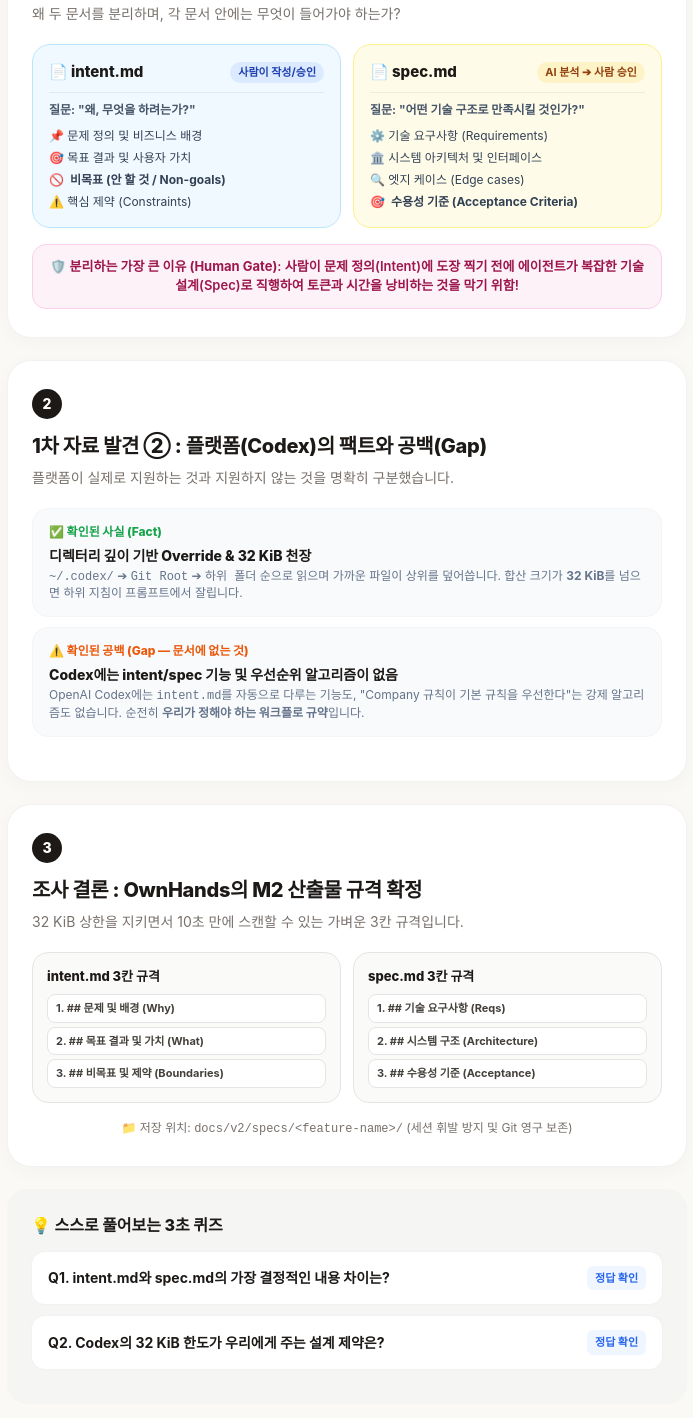
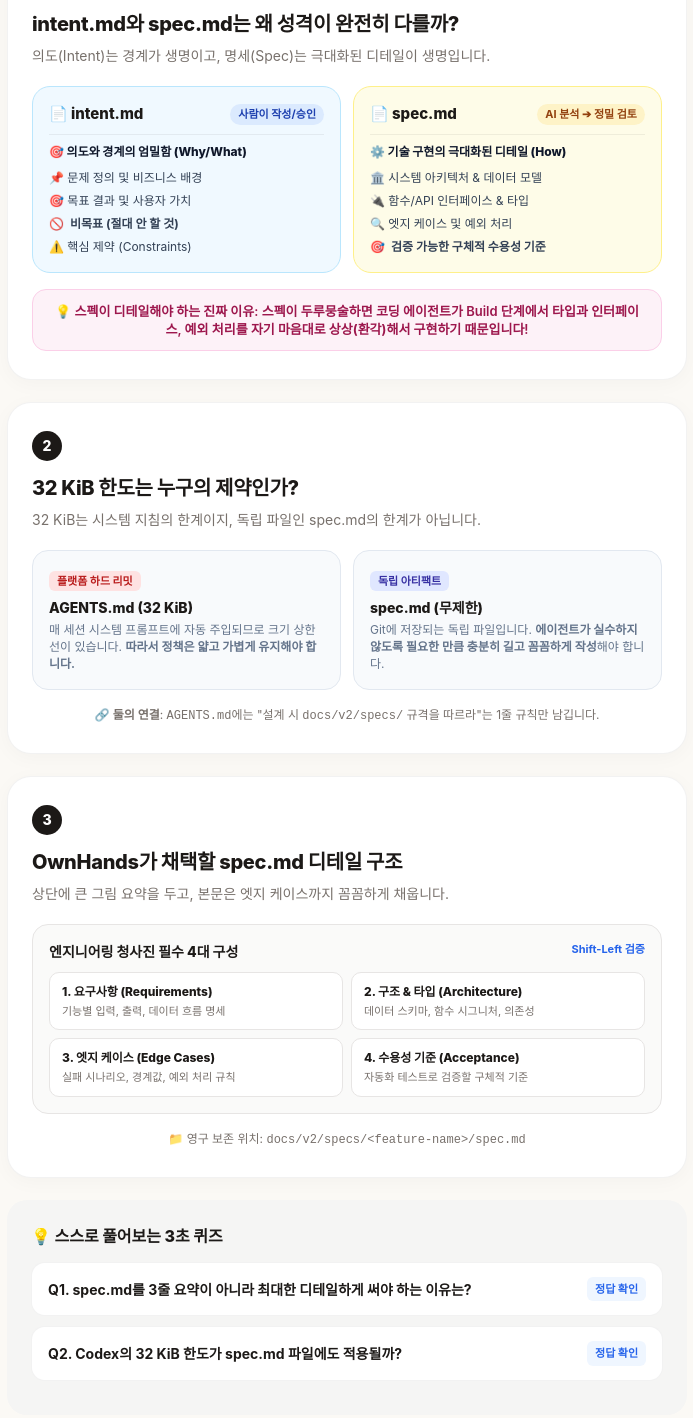
Before and after one commit to taejung3852/OwnHands, a plain HTML site: page docs/v2/explain-m2-research-gate.html in a window 1280 px wide. Shown: the part 254-1672 px from the top of the page, without its empty margins (293-986 px from the left). Drawn offline with Linux system fonts and the light colour scheme.

Commit message:
docs: spec.md를 극대화된 디테일의 엔지니어링 청사진으로 재정의

```diff
--- a/docs/v2/explain-m2-research-gate.html
+++ b/docs/v2/explain-m2-research-gate.html
@@ -3,7 +3,7 @@
 <head>
   <meta charset="UTF-8" />
   <meta name="viewport" content="width=device-width, initial-scale=1.0" />
-  <title>M2 Research Gate — 1차 자료에서 무엇을 찾아냈나?</title>
+  <title>M2 Research Gate — intent.md와 spec.md의 진짜 역할</title>
   <style>
     * { box-sizing: border-box; margin: 0; padding: 0; }
     body {
@@ -72,7 +72,7 @@
       margin-bottom: 20px;
     }
 
-    /* 카드 1: Intent vs Spec 2열 비교 */
+    /* 카드 1: Intent vs Spec 해부도 */
     .compare-grid {
       display: grid;
       grid-template-columns: 1fr 1fr;
@@ -114,16 +114,16 @@
     }
     .author-human { background: #dbeafe; color: #1e40af; }
     .author-ai { background: #fef3c7; color: #92400e; }
-    .doc-question {
+    .doc-focus {
       font-size: 12px;
-      font-weight: 700;
-      color: #475569;
+      font-weight: 800;
+      color: #0f172a;
     }
     .doc-items {
       list-style: none;
       display: flex;
       flex-direction: column;
-      gap: 4px;
+      gap: 5px;
       font-size: 12px;
       color: #334155;
     }
@@ -143,84 +143,73 @@
       font-weight: 600;
       text-align: center;
       margin-top: 12px;
+      line-height: 1.4;
     }
 
-    /* 카드 2: 팩트 vs 공백(Gap) */
-    .facts-grid {
-      display: flex;
-      flex-direction: column;
-      gap: 10px;
+    /* 카드 2: 제약 구분 (AGENTS.md vs spec.md) */
+    .boundary-grid {
+      display: grid;
+      grid-template-columns: 1fr 1fr;
+      gap: 12px;
       margin: 16px 0;
     }
-    .fact-card {
+    .boundary-card {
       border-radius: 16px;
-      padding: 14px 16px;
-      background-color: #f9fafb;
-      border: 1px solid #f3f4f6;
+      padding: 16px;
+      background: #f8fafc;
+      border: 1px solid #e2e8f0;
     }
-    .fact-tag-fact {
-      color: #16a34a;
+    .b-tag {
+      font-size: 11px;
       font-weight: 800;
-      font-size: 12px;
-      margin-bottom: 4px;
-      display: flex;
-      align-items: center;
-      gap: 4px;
+      padding: 2px 8px;
+      border-radius: 6px;
+      display: inline-block;
+      margin-bottom: 6px;
     }
-    .fact-tag-gap {
-      color: #ea580c;
-      font-weight: 800;
-      font-size: 12px;
-      margin-bottom: 4px;
-      display: flex;
-      align-items: center;
-      gap: 4px;
-    }
-    .fact-title {
+    .tag-hard { background: #fee2e2; color: #b91c1c; }
+    .tag-soft { background: #e0e7ff; color: #3730a3; }
+    .b-title {
       font-size: 14px;
       font-weight: 800;
       color: #1c1917;
-      margin-bottom: 2px;
+      margin-bottom: 4px;
     }
-    .fact-detail {
+    .b-desc {
       font-size: 12px;
       color: #64748b;
       line-height: 1.4;
     }
 
-    /* 카드 3: 우리의 결정 (M2 규격) */
-    .decision-row {
+    /* 카드 3: spec.md 디테일 구조 */
+    .spec-detail-box {
+      background: #fafaf9;
+      border: 1px solid #e7e5e4;
+      border-radius: 16px;
+      padding: 16px;
+      margin: 16px 0;
+    }
+    .spec-detail-title {
+      font-size: 14px;
+      font-weight: 800;
+      color: #1c1917;
+      margin-bottom: 10px;
+      display: flex;
+      justify-content: space-between;
+    }
+    .detail-list {
       display: grid;
       grid-template-columns: 1fr 1fr;
-      gap: 12px;
-      margin: 16px 0;
+      gap: 8px;
     }
-    .spec-format-box {
-      border-radius: 16px;
-      padding: 14px;
-      background: #fafaf9;
+    .d-item {
+      background: #ffffff;
       border: 1px solid #e7e5e4;
+      border-radius: 10px;
+      padding: 10px 12px;
     }
-    .format-title {
-      font-size: 13px;
-      font-weight: 800;
-      color: #1c1917;
-      margin-bottom: 8px;
-    }
-    .format-pills {
-      display: flex;
-      flex-direction: column;
-      gap: 4px;
-    }
-    .f-pill {
-      font-size: 11px;
-      font-weight: 700;
-      background: #ffffff;
-      padding: 5px 8px;
-      border-radius: 8px;
-      border: 1px solid #e7e5e4;
-      color: #44403c;
-    }
+    .d-name { font-size: 12px; font-weight: 800; color: #1c1917; margin-bottom: 2px; }
+    .d-sub { font-size: 11px; color: #78716c; }
 
     /* 3초 퀴즈 */
     .quiz-card {
@@ -306,15 +295,15 @@
 <body>
   <div class="container">
     <header>
-      <h1>M2 Research Gate — 1차 자료에서 무엇을 찾아냈나?</h1>
-      <p class="subtitle">Anthropic Playbook과 Codex 사양을 직접 읽고 찾아낸 확정 팩트와 설계 기준</p>
+      <h1>M2 Research Gate — intent.md와 spec.md의 진짜 역할</h1>
+      <p class="subtitle">단순한 요약 문서가 아니라, 에이전트의 제멋대로 구현을 막는 정밀 엔지니어링 청사진</p>
     </header>
 
-    <!-- 카드 1: intent.md vs spec.md 해부도 -->
+    <!-- 카드 1: 의도(Intent) vs 기술 청사진(Spec)의 본질 -->
     <div class="card">
       <div class="step-badge">1</div>
-      <div class="card-title">1차 자료 발견 ① : intent.md vs spec.md 해부도</div>
-      <div class="card-desc">왜 두 문서를 분리하며, 각 문서 안에는 무엇이 들어가야 하는가?</div>
+      <div class="card-title">intent.md와 spec.md는 왜 성격이 완전히 다를까?</div>
+      <div class="card-desc">의도(Intent)는 경계가 생명이고, 명세(Spec)는 극대화된 디테일이 생명입니다.</div>
 
       <div class="compare-grid">
         <div class="doc-box doc-intent">
@@ -322,11 +311,11 @@
             <span class="doc-name">📄 intent.md</span>
             <span class="doc-author author-human">사람이 작성/승인</span>
           </div>
-          <div class="doc-question">질문: "왜, 무엇을 하려는가?"</div>
+          <div class="doc-focus">🎯 의도와 경계의 엄밀함 (Why/What)</div>
           <ul class="doc-items">
             <li>📌 문제 정의 및 비즈니스 배경</li>
             <li>🎯 목표 결과 및 사용자 가치</li>
-            <li>🚫 <strong>비목표 (안 할 것 / Non-goals)</strong></li>
+            <li>🚫 <strong>비목표 (절대 안 할 것)</strong></li>
             <li>⚠️ 핵심 제약 (Constraints)</li>
           </ul>
         </div>
@@ -334,76 +323,85 @@
         <div class="doc-box doc-spec">
           <div class="doc-header">
             <span class="doc-name">📄 spec.md</span>
-            <span class="doc-author author-ai">AI 분석 ➔ 사람 승인</span>
+            <span class="doc-author author-ai">AI 분석 ➔ 정밀 검토</span>
           </div>
-          <div class="doc-question">질문: "어떤 기술 구조로 만족시킬 것인가?"</div>
+          <div class="doc-focus">⚙️ 기술 구현의 극대화된 디테일 (How)</div>
           <ul class="doc-items">
-            <li>⚙️ 기술 요구사항 (Requirements)</li>
-            <li>🏛️ 시스템 아키텍처 및 인터페이스</li>
-            <li>🔍 엣지 케이스 (Edge cases)</li>
-            <li>🎯 <strong>수용성 기준 (Acceptance Criteria)</strong></li>
+            <li>🏛️ 시스템 아키텍처 & 데이터 모델</li>
+            <li>🔌 함수/API 인터페이스 & 타입</li>
+            <li>🔍 엣지 케이스 및 예외 처리</li>
+            <li>🎯 <strong>검증 가능한 구체적 수용성 기준</strong></li>
           </ul>
         </div>
       </div>
 
       <div class="key-callout">
-        🛡️ <strong>분리하는 가장 큰 이유 (Human Gate)</strong>: 사람이 문제 정의(Intent)에 도장 찍기 전에 에이전트가 복잡한 기술 설계(Spec)로 직행하여 토큰과 시간을 낭비하는 것을 막기 위함!
+        💡 <strong>스펙이 디테일해야 하는 진짜 이유</strong>: 스펙이 두루뭉술하면 코딩 에이전트가 Build 단계에서 타입과 인터페이스, 예외 처리를 <strong>자기 마음대로 상상(환각)해서 구현</strong>하기 때문입니다!
       </div>
     </div>
 
-    <!-- 카드 2: Codex 플랫폼의 확정 팩트 vs 공백(Gap) -->
+    <!-- 카드 2: AGENTS.md 32 KiB와 spec.md의 관계 바로잡기 -->
     <div class="card">
       <div class="step-badge">2</div>
-      <div class="card-title">1차 자료 발견 ② : 플랫폼(Codex)의 팩트와 공백(Gap)</div>
-      <div class="card-desc">플랫폼이 실제로 지원하는 것과 지원하지 않는 것을 명확히 구분했습니다.</div>
+      <div class="card-title">32 KiB 한도는 누구의 제약인가?</div>
+      <div class="card-desc">32 KiB는 시스템 지침의 한계이지, 독립 파일인 spec.md의 한계가 아닙니다.</div>
 
-      <div class="facts-grid">
-        <div class="fact-card">
-          <div class="fact-tag-fact">✅ 확인된 사실 (Fact)</div>
-          <div class="fact-title">디렉터리 깊이 기반 Override & 32 KiB 천장</div>
-          <div class="fact-detail">
-            <code>~/.codex/</code> ➔ <code>Git Root</code> ➔ <code>하위 폴더</code> 순으로 읽으며 가까운 파일이 상위를 덮어씁니다. 합산 크기가 <strong>32 KiB</strong>를 넘으면 하위 지침이 프롬프트에서 잘립니다.
+      <div class="boundary-grid">
+        <div class="boundary-card">
+          <span class="b-tag tag-hard">플랫폼 하드 리밋</span>
+          <div class="b-title">AGENTS.md (32 KiB)</div>
+          <div class="b-desc">
+            매 세션 시스템 프롬프트에 자동 주입되므로 크기 상한선이 있습니다. <strong>따라서 정책은 얇고 가볍게 유지해야 합니다.</strong>
           </div>
         </div>
 
-        <div class="fact-card">
-          <div class="fact-tag-gap">⚠️ 확인된 공백 (Gap — 문서에 없는 것)</div>
-          <div class="fact-title">Codex에는 intent/spec 기능 및 우선순위 알고리즘이 없음</div>
-          <div class="fact-detail">
-            OpenAI Codex에는 <code>intent.md</code>를 자동으로 다루는 기능도, "Company 규칙이 기본 규칙을 우선한다"는 강제 알고리즘도 없습니다. 순전히 <strong>우리가 정해야 하는 워크플로 규약</strong>입니다.
-          </div>
+        <div class="boundary-card">
+          <span class="b-tag tag-soft">독립 아티팩트</span>
+          <div class="b-title">spec.md (무제한)</div>
+          <div class="b-desc">
+            Git에 저장되는 독립 파일입니다. <strong>에이전트가 실수하지 않도록 필요한 만큼 충분히 길고 꼼꼼하게 작성</strong>해야 합니다.
           </div>
         </div>
       </div>
 
-    <!-- 카드 3: 조사 결과를 반영한 우리의 M2 설계 -->
-    <div class="card">
-      <div class="step-badge">3</div>
-      <div class="card-title">조사 결론 : OwnHands의 M2 산출물 규격 확정</div>
-      <div class="card-desc">32 KiB 상한을 지키면서 10초 만에 스캔할 수 있는 가벼운 3칸 규격입니다.</div>
-
-      <div class="decision-row">
-        <div class="spec-format-box">
-          <div class="format-title">intent.md 3칸 규격</div>
-          <div class="format-pills">
-            <span class="f-pill">1. ## 문제 및 배경 (Why)</span>
-            <span class="f-pill">2. ## 목표 결과 및 가치 (What)</span>
-            <span class="f-pill">3. ## 비목표 및 제약 (Boundaries)</span>
+      <div style="font-size: 12px; color: #78716c; text-align: center; margin-top: 4px;">
+        🔗 <strong>둘의 연결</strong>: <code>AGENTS.md</code>에는 "설계 시 <code>docs/v2/specs/</code> 규격을 따르라"는 1줄 규칙만 남깁니다.
       </div>
     </div>
 
-        <div class="spec-format-box">
-          <div class="format-title">spec.md 3칸 규격</div>
-          <div class="format-pills">
-            <span class="f-pill">1. ## 기술 요구사항 (Reqs)</span>
-            <span class="f-pill">2. ## 시스템 구조 (Architecture)</span>
-            <span class="f-pill">3. ## 수용성 기준 (Acceptance)</span>
+    <!-- 카드 3: 우리가 채택한 spec.md의 정밀 설계 구조 -->
+    <div class="card">
+      <div class="step-badge">3</div>
+      <div class="card-title">OwnHands가 채택할 spec.md 디테일 구조</div>
+      <div class="card-desc">상단에 큰 그림 요약을 두고, 본문은 엣지 케이스까지 꼼꼼하게 채웁니다.</div>
+
+      <div class="spec-detail-box">
+        <div class="spec-detail-title">
+          <span>엔지니어링 청사진 필수 4대 구성</span>
+          <span style="font-size: 11px; color: #2563eb; font-weight: 700;">Shift-Left 검증</span>
+        </div>
+        <div class="detail-list">
+          <div class="d-item">
+            <div class="d-name">1. 요구사항 (Requirements)</div>
+            <div class="d-sub">기능별 입력, 출력, 데이터 흐름 명세</div>
+          </div>
+          <div class="d-item">
+            <div class="d-name">2. 구조 & 타입 (Architecture)</div>
+            <div class="d-sub">데이터 스키마, 함수 시그니처, 의존성</div>
+          </div>
+          <div class="d-item">
+            <div class="d-name">3. 엣지 케이스 (Edge Cases)</div>
+            <div class="d-sub">실패 시나리오, 경계값, 예외 처리 규칙</div>
+          </div>
+          <div class="d-item">
+            <div class="d-name">4. 수용성 기준 (Acceptance)</div>
+            <div class="d-sub">자동화 테스트로 검증할 구체적 기준</div>
           </div>
         </div>
       </div>
 
-      <div style="font-size: 12px; color: #78716c; text-align: center; margin-top: 8px;">
-        📁 저장 위치: <code>docs/v2/specs/&lt;feature-name&gt;/</code> (세션 휘발 방지 및 Git 영구 보존)
+      <div style="font-size: 12px; color: #78716c; text-align: center;">
+        📁 영구 보존 위치: <code>docs/v2/specs/&lt;feature-name&gt;/spec.md</code>
       </div>
     </div>
 
@@ -413,21 +411,21 @@
 
       <details class="quiz-item">
         <summary>
-          <span>Q1. intent.md와 spec.md의 가장 결정적인 내용 차이는?</span>
+          <span>Q1. spec.md를 3줄 요약이 아니라 최대한 디테일하게 써야 하는 이유는?</span>
           <span class="btn-toggle">정답 확인</span>
         </summary>
         <div class="quiz-ans">
-          👉 <strong>intent.md는 '문제와 가치(Why/What)'</strong>를 사람이 정의하는 원형 명세이고, <strong>spec.md는 '기술 구조와 수용 조건(How/Architecture)'</strong>을 AI가 코드베이스와 대조해 작성하는 기술 청사진입니다.
+          👉 <strong>에이전트의 자의적 추측(환각) 방지</strong>: 스펙이 빈약하면 코딩 에이전트가 코드 구현(Build) 단계에서 데이터 타입, 예외 처리, 인터페이스를 자기 멋대로 상상해서 구현하기 때문입니다.
         </div>
       </details>
 
       <details class="quiz-item">
         <summary>
-          <span>Q2. Codex의 32 KiB 한도가 우리에게 주는 설계 제약은?</span>
+          <span>Q2. Codex의 32 KiB 한도가 spec.md 파일에도 적용될까?</span>
           <span class="btn-toggle">정답 확인</span>
         </summary>
         <div class="quiz-ans">
-          👉 <strong>AGENTS.md에 방대한 지식이나 템플릿을 다 때려 넣으면 뒤쪽이 잘립니다.</strong> 따라서 정책은 핵심 원칙만 얇게 두고, 세부 사양은 Reference나 specs 문서로 분산해야 합니다.
+          👉 <strong>아닙니다!</strong> 32 KiB는 매 턴 시스템 프롬프트에 주입되는 <code>AGENTS.md</code>의 한계이며, <code>spec.md</code>는 독립 파일이므로 엔지니어링 완성도를 위해 필요한 만큼 충분히 길고 꼼꼼하게 작성할 수 있습니다.
         </div>
       </details>
     </div>
@@ -436,11 +434,10 @@
     <details class="tech-details">
       <summary>⚙️ 엔지니어링 세부 사항 및 실측 보고 (투명성)</summary>
       <div class="tech-content">
-        <p><strong>1. Researcher 서브에이전트 실측 결과 (Eval 0003):</strong></p>
+        <p><strong>1. Work Item(Issue/PR) vs Spec의 성격 분리:</strong></p>
         <ul>
-          <li><code>Rule 5</code> (코드 무단 수정 방지) 추가 후 1차 자료 조사 실행 ➔ 기존 소스코드 무단 수정 0건 (PASS).</li>
-          <li>1차 공식 URL 직접 인용 및 팩트/공백(Gap) 분리 ➔ 3/3 All Passed.</li>
-          <li><em>성격 명시: Codex CLI 런타임 프로세스 구동이 아닌 프롬프트 지침 유효성 검증임 (토큰 리셋 대기).</em></li>
+          <li>Issue/PR의 Human Brief(ADR-0003)는 사람의 10초 스캔용 협업 도구이므로 3칸으로 엄격히 축약합니다.</li>
+          <li>반면 <code>spec.md</code>는 코딩 에이전트와 엔지니어 간의 <strong>기술 계약(Technical Contract)</strong>이므로 디테일이 생명입니다.</li>
         </ul>
 
         <p><strong>2. 근거 산출물 링크:</strong></p>
```
Also changed, not shown: docs/v2/research/0002-m2-intent-spec-gate.md (+23 -14 lines). Lines whose indentation alone changed are shown as unchanged.
